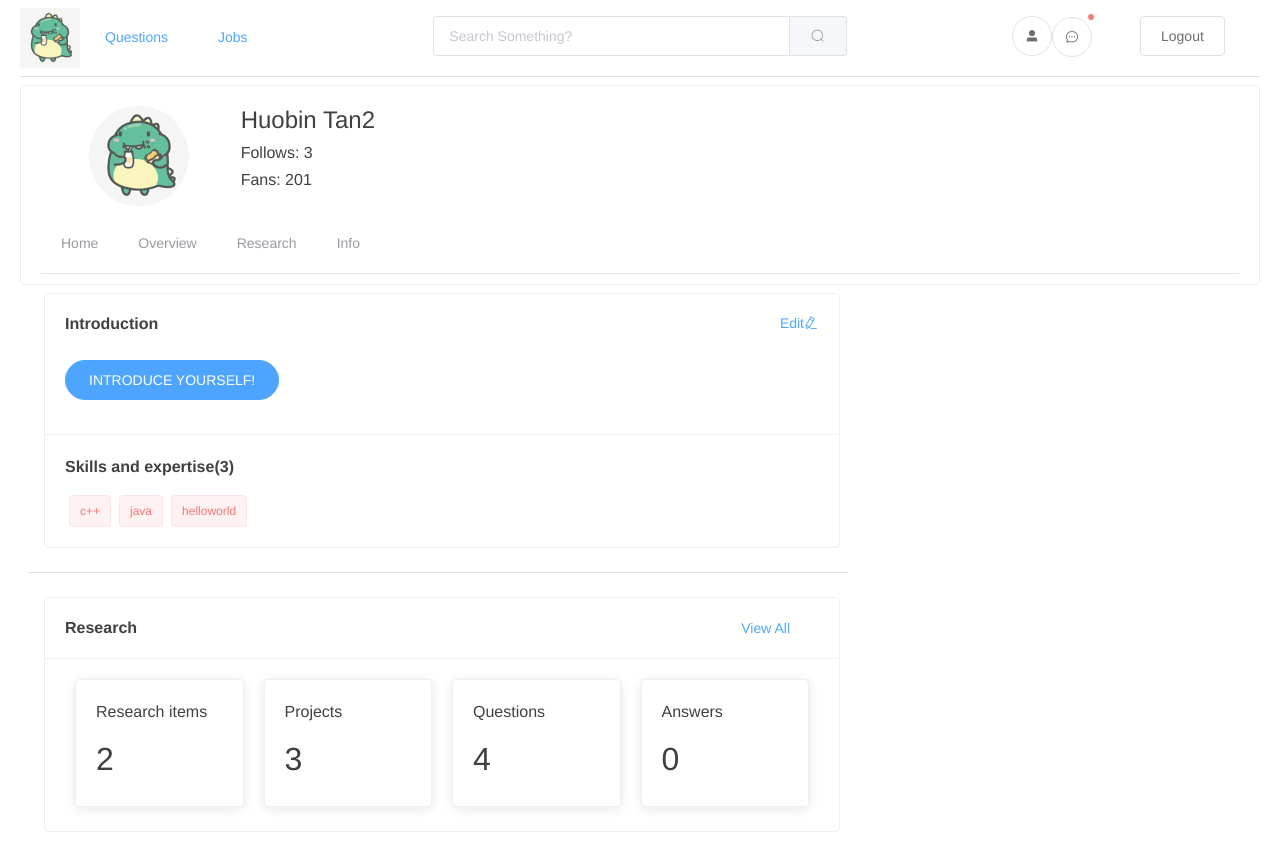
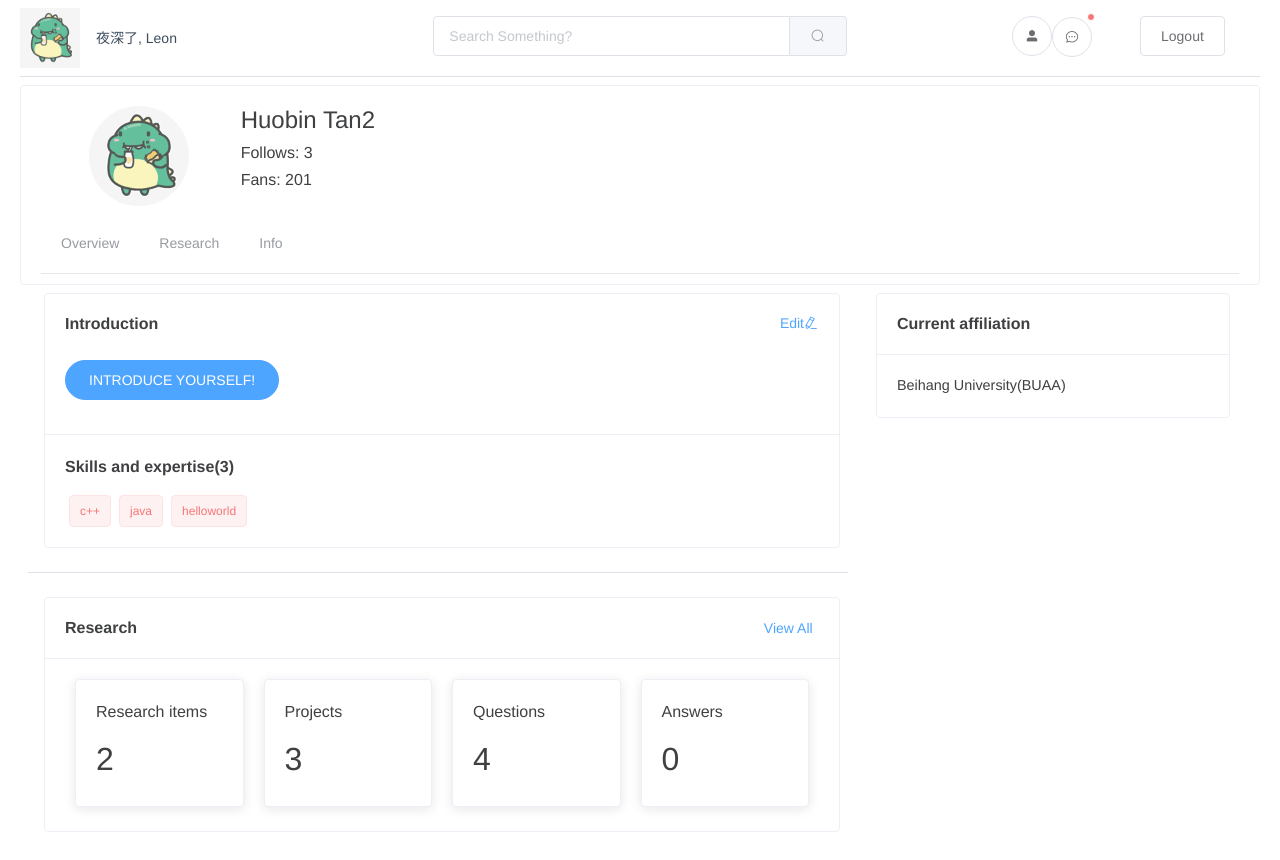
Before and after one commit to CastJo/ScienceShare-Front, a Vue app: page /main/overview in a window 1280 px wide. Built offline with nearby package versions, Linux system fonts and the light colour scheme.

Commit message:
before Research

```diff
--- a/src/components/Navigator.vue
+++ b/src/components/Navigator.vue
@@ -3,8 +3,9 @@
     <el-row>
       <el-col :span="8" class="pt-2">
         <img src="@/assets/pic1.png" class="image" style="max-height:60px; " />
-        <el-button type="text" class="mx-4">Questions </el-button>
-        <el-button type="text" class="mx-4">Jobs</el-button>
+        <el-link :underline="false" type="primary" class="ml-3">
+          {{ this.currentTimeGreetings }}, {{ this.$store.state.username }}
+        </el-link>
       </el-col>
       <el-col :span="8">
         <el-input placeholder="Search Something?" v-model="input" class="pt-3">
@@ -51,6 +52,16 @@ export default {
       this.$store.dispatch("SignOut");
       window.location.reload();
     },
+  },
+  computed: {
+    currentTimeGreetings: () => {
+      const h = new Date().getHours();
+      if (h < 5) return "夜深了";
+      if (h < 11) return "上午好";
+      if (h < 13) return "中午好";
+      if (h < 18) return "下午好";
+      return "晚上好";
+    }
   }
 };
 </script>
--- a/src/components/Overview.vue
+++ b/src/components/Overview.vue
@@ -96,7 +96,7 @@
             <span style="float: left"><b>Research</b></span>
             <el-button
               type="text"
-              style="padding: 3px 0px; padding-left: 80%"
+              style="padding: 3px 0px; padding-left: 83%"
               @click="goResearch"
               >View All</el-button
             >
@@ -109,6 +109,18 @@
           </el-col>
         </el-card>
       </el-col>
+      <el-col class="pr-4" :span="8">
+        <el-card class="my-2 mx-3" style="max-height:220px" shadow="hover">
+          <div slot="header">
+            <b>
+              Current affiliation
+            </b>
+          </div>
+          <div style="font-size: 90%">
+            {{ this.expert.department }}
+          </div>
+        </el-card>
+      </el-col>
     </el-row>
   </div>
 </template>
@@ -117,6 +129,7 @@
 export default {
   data () {
     return {
+      expert: this.$store.state.expert,
       dialogVisible: false,
       hasPermission: true,
       info: this.$store.state.expert.info,
@@ -163,7 +176,8 @@ export default {
     },
     nTags () {
       return this.info.tags.length;
-    }
+    },
+
   },
   methods: {
     querySearch (queryString, cb) {
@@ -246,5 +260,6 @@ export default {
 
   },
 
+
 };
 </script>
--- a/src/store/index.js
+++ b/src/store/index.js
@@ -6,7 +6,7 @@ Vue.use(Vuex);
 export default new Vuex.Store({
   state: {
     isLogin: false,
-    username: "",
+    username: "Leon",
     user: {
       username: window.sessionStorage.getItem("username"),
       permission: window.sessionStorage.getItem("permission"),
@@ -21,6 +21,7 @@ export default new Vuex.Store({
       follows: "3",
       fans: "201",
       url: "@/assets/pic1.png",
+      department: "Beihang University(BUAA)",
       info: {
         introduce: "",
         tags: [
--- a/src/views/ExpertHome.vue
+++ b/src/views/ExpertHome.vue
@@ -22,7 +22,6 @@
             class="el-menu-demo"
             mode="horizontal"
           >
-            <el-menu-item index="/main/">Home</el-menu-item>
             <el-menu-item index="/main/overview">Overview</el-menu-item>
             <el-menu-item index="/main/research">Research</el-menu-item>
             <el-menu-item index="/main/information">Info</el-menu-item>
@@ -45,7 +44,6 @@ export default {
       formLabelWidth: "60px",
       circleUrl: url,
       activeIndex: "1",
-      uploadDialog: false,
 
     };
   },
--- a/src/views/Home.vue
+++ b/src/views/Home.vue
@@ -13,7 +13,7 @@
             >
               <el-menu-item index="/home">信息</el-menu-item>
               <el-menu-item index="/home/password">修改密码</el-menu-item>
-              <el-menu-item index="/main">我的专家主页</el-menu-item>
+              <el-menu-item index="/main/overview">我的专家主页</el-menu-item>
             </el-menu>
           </el-row>
           <router-view />
```
